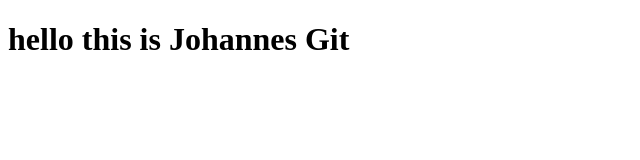
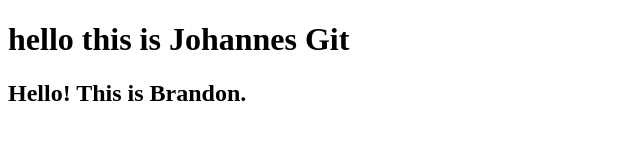
Before and after one commit to Timbuktujoe/learning-git-part2, a plain HTML site: page index.html in a window 1280 px wide. Shown: the whole page, without its empty margins (0-640 px from the left). Drawn offline with Linux system fonts and the light colour scheme.

Commit message:
add hello from Brandon

```diff
--- a/index.html
+++ b/index.html
@@ -8,5 +8,6 @@
 </head>
 <body>
     <h1>hello this is Johannes Git</h1>
+    <h2>Hello! This is Brandon.</h2>
 </body>
 </html>
```
